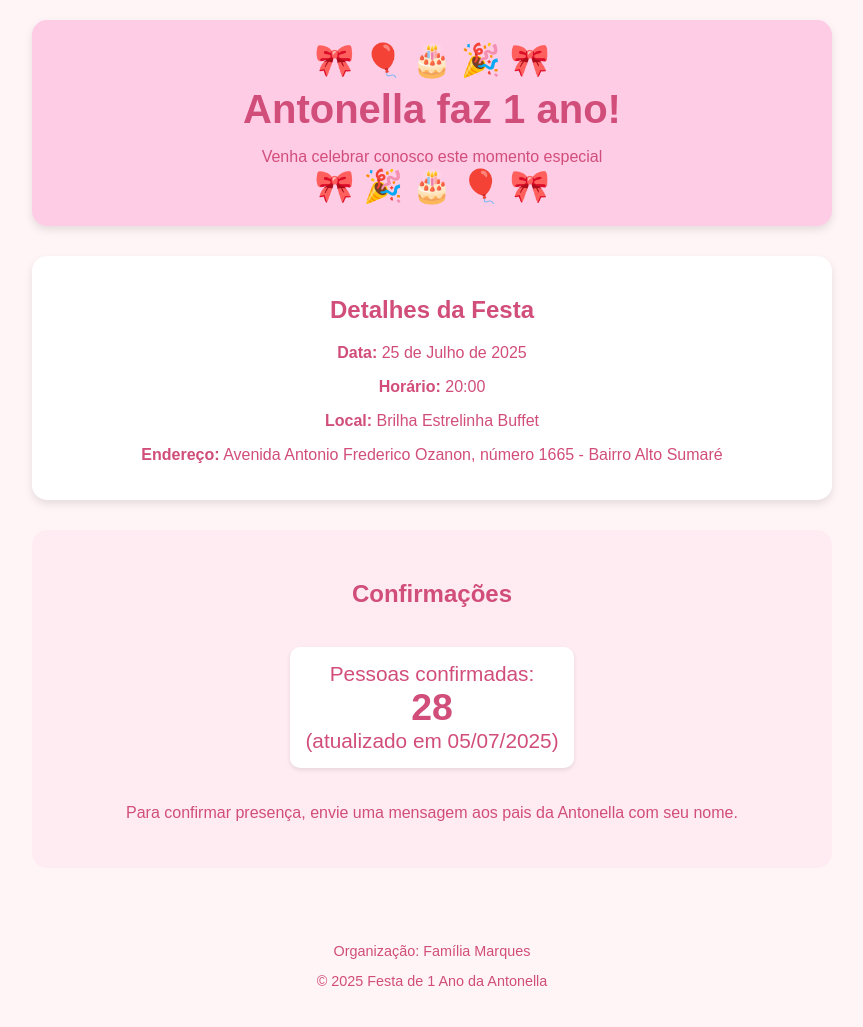
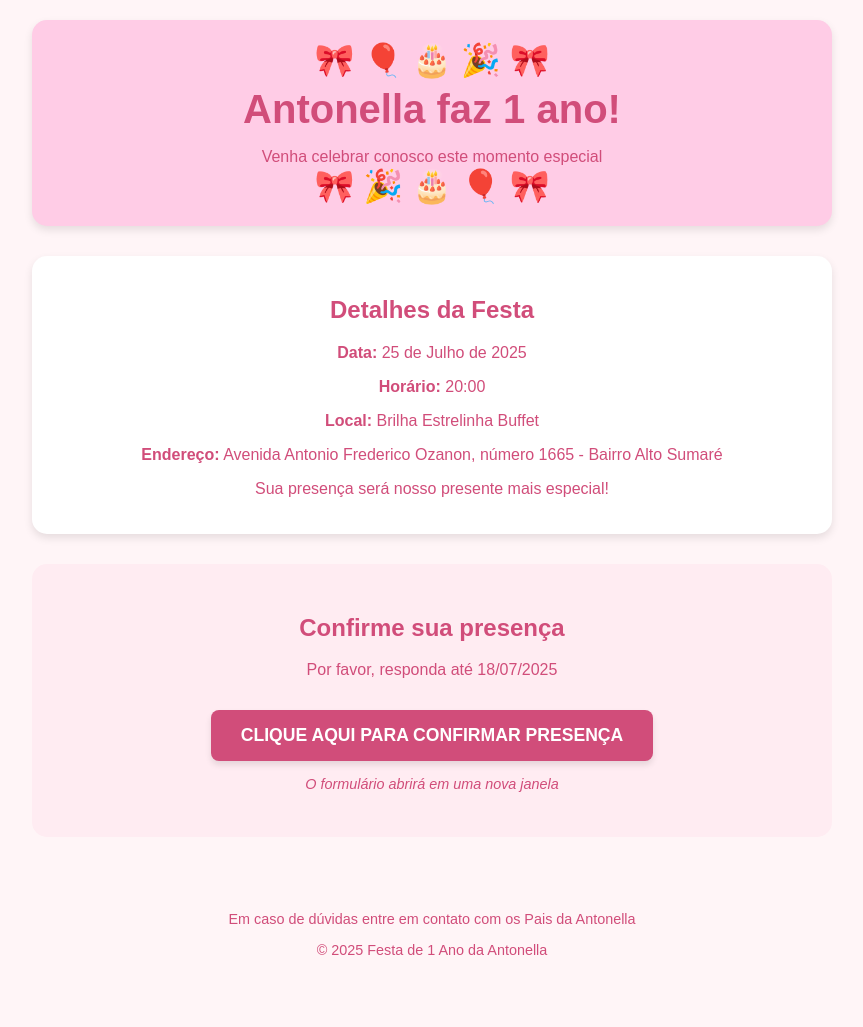
Before and after one commit to mariomarques01/festa-antonella, a plain HTML site: page index.html in a window 1280 px wide. Shown: the whole page, without its empty margins (208-1071 px from the left). Drawn offline with Linux system fonts and the light colour scheme.

Commit message:
index.html

```diff
--- a/index.html
+++ b/index.html
@@ -42,27 +42,29 @@
             box-shadow: 0 4px 8px rgba(0,0,0,0.1);
         }
 
-        .rsvp-info {
+        .rsvp-form {
             background-color: #ffecf2;
             padding: 30px;
             border-radius: 15px;
             margin: 30px 0;
         }
 
-        .contador {
-            font-size: 1.3em;
-            margin: 20px 0;
-            padding: 15px;
-            background-color: white;
-            border-radius: 10px;
+        .btn-confirmar {
             display: inline-block;
-            box-shadow: 0 2px 4px rgba(0,0,0,0.1);
+            background-color: #d14d7a;
+            color: white;
+            padding: 15px 30px;
+            border-radius: 8px;
+            text-decoration: none;
+            font-weight: bold;
+            margin-top: 15px;
+            font-size: 1.1em;
+            transition: background-color 0.3s;
+            box-shadow: 0 4px 6px rgba(0,0,0,0.1);
         }
 
-        .numero {
-            font-size: 1.8em;
-            font-weight: bold;
-            color: #d14d7a;
+        .btn-confirmar:hover {
+            background-color: #b33c66;
         }
 
         footer {
@@ -94,22 +96,27 @@
             <p><strong>Horário:</strong> 20:00</p>
             <p><strong>Local:</strong> Brilha Estrelinha Buffet</p>
             <p><strong>Endereço:</strong> Avenida Antonio Frederico Ozanon, número 1665 - Bairro Alto Sumaré</p>
+            <p>Sua presença será nosso presente mais especial!</p>
         </div>
 
-        <div class="rsvp-info">
-            <h2>Confirmações</h2>
+        <div class="rsvp-form">
+            <h2>Confirme sua presença</h2>
+            <p>Por favor, responda até 18/07/2025</p>
 
-            <div class="contador">
-                <div>Pessoas confirmadas:</div>
-                <div class="numero">28</div>
-                <div>(atualizado em 05/07/2025)</div>
-            </div>
+            <!-- SOLUÇÃO 1: BOTÃO QUE ABRE O FORMULÁRIO EM NOVA ABA -->
+            <a href="https://docs.google.com/forms/d/e/1FAIpQLSfSyMIMrXhRpdSft2_OvYi2Aeszbu3Wv8elETYk-f_ZZThYlw/viewform"
+               target="_blank"
+               class="btn-confirmar">
+               CLIQUE AQUI PARA CONFIRMAR PRESENÇA
+            </a>
 
-            <p>Para confirmar presença, envie uma mensagem aos pais da Antonella com seu nome.</p>
+            <p style="margin-top:15px;font-size:0.9em;">
+                <em>O formulário abrirá em uma nova janela</em>
+            </p>
         </div>
 
         <footer>
-            <p>Organização: Família Marques</p>
+            <p>Em caso de dúvidas entre em contato com os Pais da Antonella</p>
             <p>© 2025 Festa de 1 Ano da Antonella</p>
         </footer>
     </div>
```
